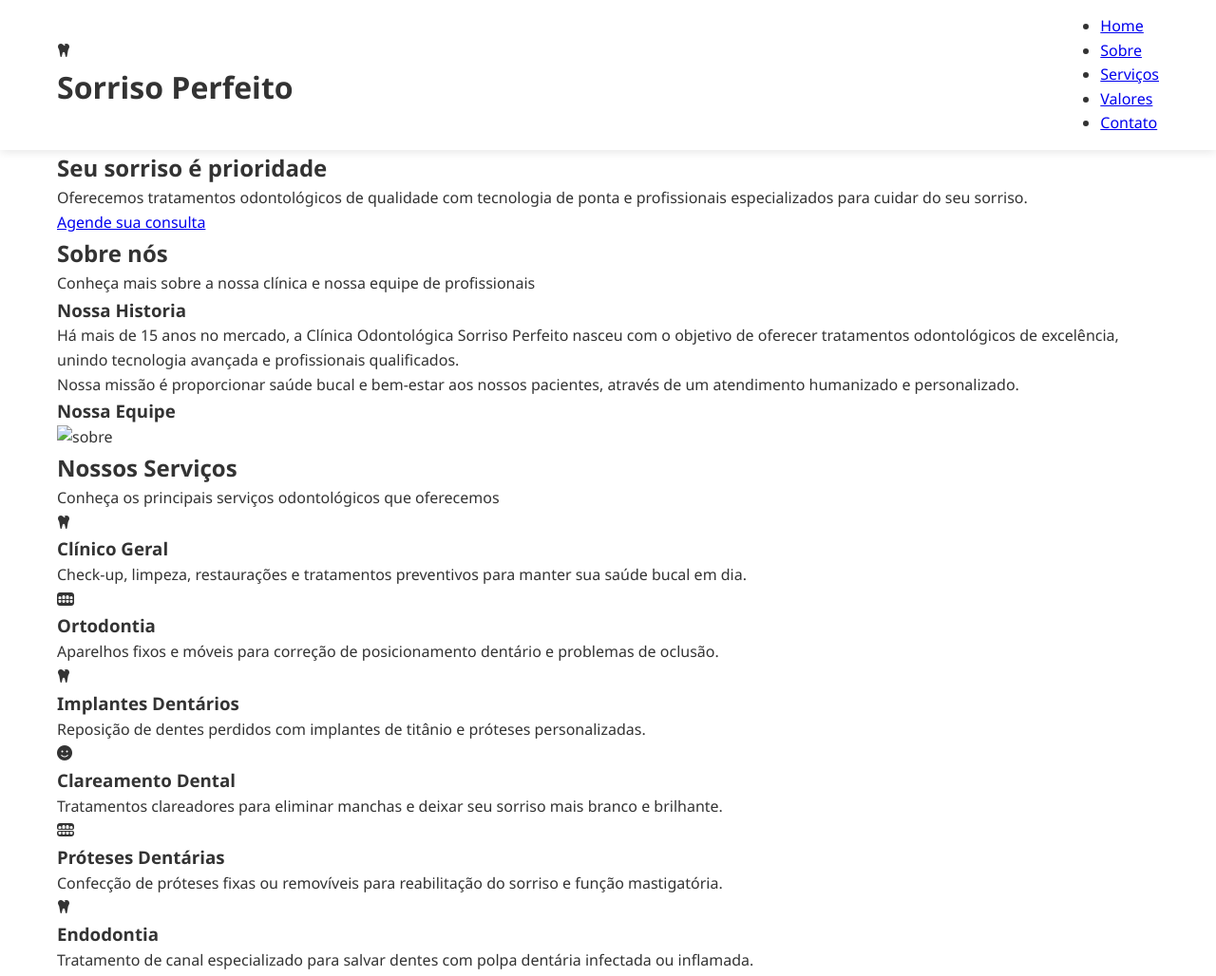
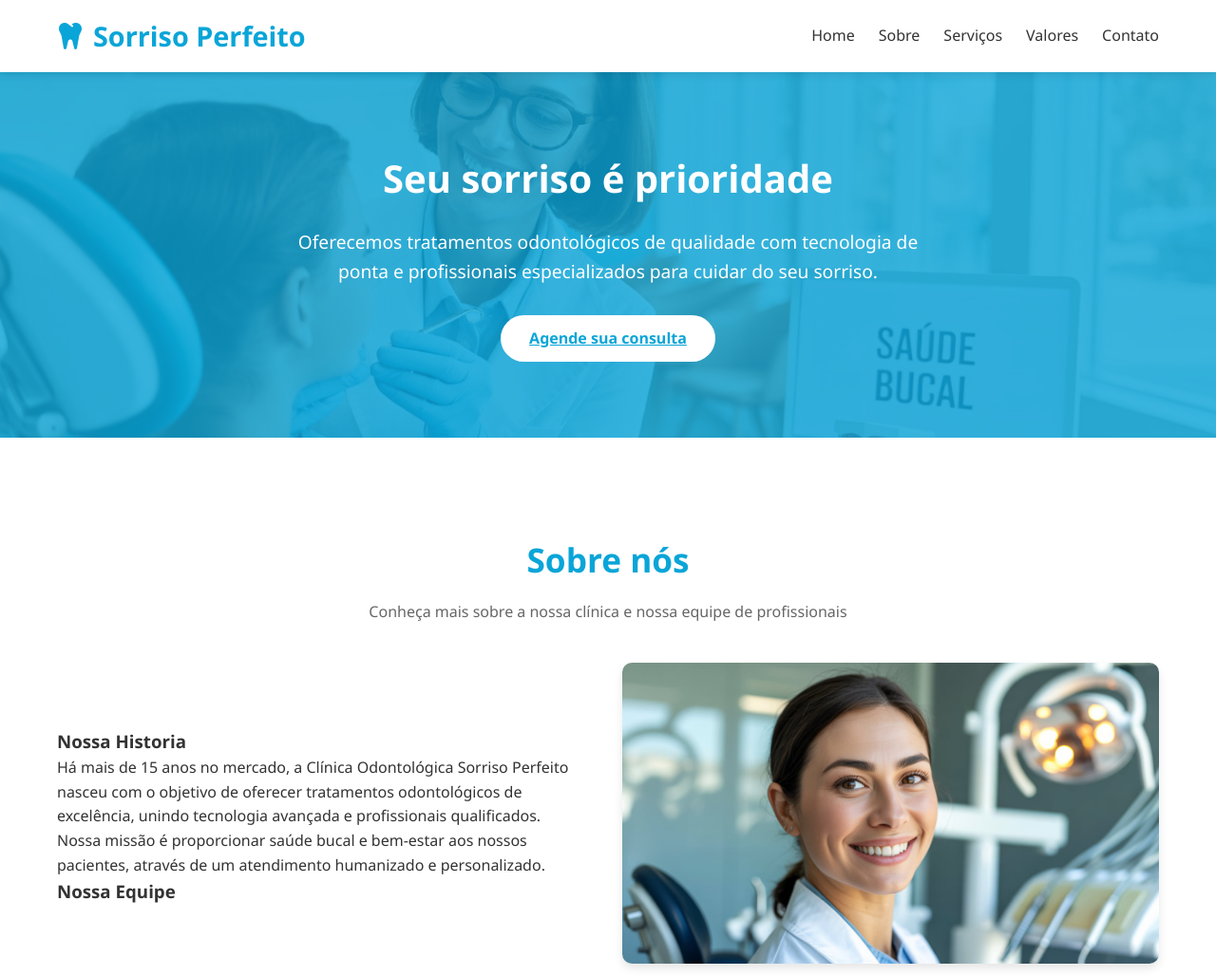
Before and after one commit to Wandogandara/Clinica-odontologica, a plain HTML site: page index.html in a window 1280 px wide. Shown: the top 1028 px of the page at 95% size. Drawn offline with Linux system fonts and the light colour scheme.

Commit message:
novas atualização

```diff
--- a/index.html
+++ b/index.html
@@ -19,13 +19,16 @@
           <h1>Sorriso Perfeito</h1>
         </div>
         <nav>
-          <ul>
+          <ul class="nav-links">
             <li><a href="#home">Home</a></li>
             <li><a href="#sobre">Sobre</a></li>
             <li><a href="#servicos">Serviços</a></li>
             <li><a href="#valores">Valores</a></li>
             <li><a href="#contato">Contato</a></li>
           </ul>
+             <div class="menu-toggle">
+                    <i class="fas fa-bars"></i>
+                </div>
         </nav>
       </div>
     </div>
@@ -50,8 +53,8 @@
         <h2>Sobre nós</h2>
         <p>Conheça mais sobre a nossa clínica e nossa equipe de profissionais</p>
       </div>
-      <div>
-        <div>
+      <div class="about-content">
+        <div class="about-text">
           <h3>Nossa Historia</h3>
           <p>Há mais de 15 anos no mercado, a Clínica Odontológica Sorriso Perfeito nasceu com o objetivo de oferecer
             tratamentos odontológicos de excelência, unindo tecnologia avançada e profissionais qualificados.</p>
@@ -59,8 +62,8 @@
             humanizado e personalizado.</p>
           <h3>Nossa Equipe</h3>
         </div>
-        <div class="sobre-imagem">
-          <img src="sobre.png" alt="sobre">
+        <div class="about-image">
+          <img src="imagem/imagem perfil.jpg" alt="equipe da clinica">
         </div>
       </div>
     </div>
@@ -68,7 +71,7 @@
 
 
   <!--Serviços-->
-  <section id="servicos" class="serviços">
+  <section id="servicos" class="servicos">
     <div class="container">
       <div class="section-title">
         <h2>Nossos Serviços</h2>
@@ -222,10 +225,6 @@
               <input type="text" id="name" required>
             </div>
             <div class="form-grup">
-              <label for="E-mail">E-mail</label>
-              <input type="email" id="email" required>
-            </div>
-            <div class="form-grup">
               <label for="Telefone">Telefone</label>
               <input type="tel" id="telefone" required>
             </div>
@@ -274,6 +273,25 @@
     </footer>
 
   <script src="script.js"></script>
+
+  <script>
+
+     // Menu toggle functionality
+    const menuToggle = document.querySelector('.menu-toggle');
+    const navLinks = document.querySelector('.nav-links');
+
+
+    menuToggle.addEventListener('click', () => {
+        navLinks.classList.toggle('active');
+    });
+
+    // Close menu when clicking on a link
+    document.querySelectorAll('.nav-links a').forEach(link => {
+        link.addEventListener('click', () => {
+            navLinks.classList.remove('active');
+        });
+    });
+  </script>
 </body>
 
 </html>
--- a/style.css
+++ b/style.css
@@ -1,11 +1,11 @@
-*{
+* {
     margin: 0;
     padding: 0;
     box-sizing: border-box;
     font-family: 'Segoe UI', Tahoma, Geneva, Verdana, sans-serif;
 }
 
-    body{
+body {
     background-color: white;
     color: #333;
     line-height: 1.6;
@@ -20,7 +20,7 @@
 
 /* header e navegação */
 
-    header{
+header {
     background-color: #ffff;
     box-shadow: 0 2px 10px rgba(0, 0, 0, 0.1);
     position: sticky;
@@ -28,9 +28,209 @@
     z-index: 100;
 }
 
-    .header-content{
+.header-content {
     display: flex;
     justify-content: space-between;
     align-items: center;
     padding: 15px 0;
 }
+
+.logo {
+    display: flex;
+    align-items: center;
+}
+
+.logo h1 {
+    color: #0aa5d8;
+    font-size: 1.8rem;
+    margin-left: 10px;
+}
+
+.logo-icon {
+    color: #0aa5d8;
+    font-size: 2rem;
+}
+
+nav ul {
+    display: flex;
+    list-style: none;
+}
+
+nav ul li {
+    margin-left: 25px;
+}
+
+nav ul li a {
+    text-decoration: none;
+    color: #333;
+    font-weight: 500;
+    transition: color 0.3s ease;
+}
+
+nav ul li a:hover {
+    color: #0aa5d8;
+}
+
+  .menu-toggle {
+            display: none;
+            font-size: 1.5rem;
+            cursor: pointer;
+        }
+
+         @media (max-width: 768px) {
+            .menu-toggle {
+                display: block;
+            }
+
+            .nav-links {
+                position: fixed;
+                top: 70px;
+                left: -100%;
+                width: 100%;
+                height: calc(100vh - 70px);
+                background-color: white;
+                flex-direction: column;
+                align-items: center;
+                justify-content: center;
+                transition: all 0.5s;
+            }
+
+            .nav-links.active {
+                left: 0;
+            }
+
+            .nav-links li {
+                margin: 15px 0;
+            }
+
+            .hero-text h1 {
+                font-size: 2.2rem;
+            }
+        }
+
+
+/* Banner Pricipal */
+
+.banner {
+    background: linear-gradient(rgba(10, 165, 216, 0.8), rgba(10, 165, 216, 0.8)), url(imagem/imagem\ banner.jpeg);
+
+    background-size: cover;
+    background-position: center;
+    color: white;
+    text-align: center;
+    padding: 80px 20px;
+    margin-bottom: 40px;
+}
+
+.banner h2 {
+    font-size: 2.5rem;
+    margin-bottom: 20px;
+}
+
+.banner p {
+    font-size: 1.2rem;
+    max-width: 700px;
+    margin: 0 auto 30px;
+}
+
+.btn {
+    display: inline-block;
+    background-color: #ffff;
+    color: #0aa5d8;
+    padding: 12px 30px;
+    border-radius: 30px;
+    font-weight: bold;
+    transition: all 0.3s ease;
+}
+
+.btn:hover {
+    background-color: #0aa5d8;
+    color: #ffff;
+    transform: translateY(-3px);
+}
+
+/* Seções de Conteúdo */
+
+section {
+    padding: 60px 0;
+}
+
+.section-title {
+    text-align: center;
+    margin-bottom: 40px;
+    color: #0aa5d8;
+}
+
+.section-title h2 {
+    font-size: 2.2rem;
+    margin-bottom: 15px;
+}
+
+.section-title p {
+    color: #666;
+    max-width: 700px;
+    margin: 0 auto;
+}
+
+/* Sobre */
+
+.about-content {
+    display: flex;
+    flex-wrap: wrap;
+    justify-content: space-between;
+    align-items: center;
+}
+
+.about-text {
+    flex: 1;
+    min-width: 300px;
+    padding-right: 30px;
+}
+
+.about-image {
+    flex: 1;
+    min-width: 300px;
+}
+
+.about-image img {
+    width: 100%;
+    border-radius: 10px;
+    box-shadow: 0 5px 10px rgba(0, 0, 0, 0.1);
+}
+
+/* Serviços */
+
+.servicos {
+    background-color: #ffff;
+}
+
+.services-grid {
+    display: grid;
+    grid-template-columns: repeat(auto-fit, minmax(300px, 1fr));
+    gap: 30px;
+}
+
+.service-card {
+    background-color: #f8fdff;
+    border-radius: 10px;
+    padding: 30px;
+    box-shadow: 0 5px 10px rgba(0, 0, 0, 0.5);
+    transition: transform 0.3s ease;
+}
+
+.service-card:hover {
+    transform: translateY(-10px);
+}
+
+.service-icon {
+    font-size: 2.5rem;
+    color: #0aa5d8;
+    margin-bottom: 20px;
+}
+
+.service-card h3{
+    margin-bottom: 15px;
+    color: #0aa5d8;
+}
+
+  /* Valores */
```
Lines whose indentation alone changed are shown as unchanged.
